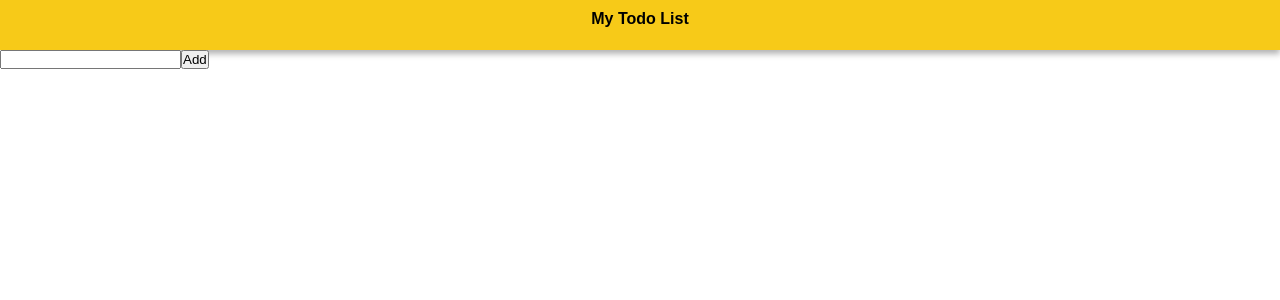
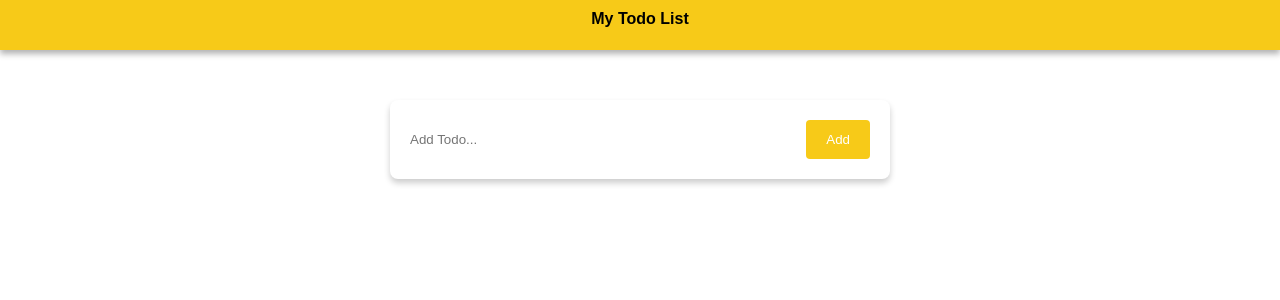
Before and after one commit to Dimitris112/react-todo-testing, a React (Vite) app in the folder todoapp/: page / in a window 1280 px wide. Shown: the top 300 px of the page. Built offline with nearby package versions, Linux system fonts and the light colour scheme.

Commit message:
Add form module css / style form

```diff
--- a/todoapp/src/Components/Form.jsx
+++ b/todoapp/src/Components/Form.jsx
@@ -1,4 +1,5 @@
 import { useState } from "react";
+import styles from "./form.module.css";
 
 export default function Form({ todos, setTodos }) {
   const [todo, setTodo] = useState("");
@@ -9,13 +10,19 @@
     setTodo("");
   }
   return (
-    <form onSubmit={handleSubmit}>
-      <input
-        onChange={(e) => setTodo(e.target.value)}
-        value={todo}
-        type="text"
-      />
-      <button type="submit">Add</button>
+    <form className={styles.todoform} onSubmit={handleSubmit}>
+      <div className={styles.inputContainer}>
+        <input
+          className={styles.moderninput}
+          onChange={(e) => setTodo(e.target.value)}
+          value={todo}
+          type="text"
+          placeholder="Add Todo..."
+        />
+        <button className={styles.modernbutton} type="submit">
+          Add
+        </button>
+      </div>
     </form>
   );
 }
--- /dev/null
+++ b/todoapp/src/Components/form.module.css
@@ -0,0 +1,35 @@
+.todoform {
+    background-color: white;
+    border-radius: 8px;
+    padding: 20px;
+    width: 500px;
+    margin: 0 auto;
+    margin-top: 50px;
+    box-shadow: 0 4px 6px rgba(0, 0, 0, 0.2);
+}
+
+.moderninput {
+    width: 100%;
+    border: none;
+    display: block;
+    color: black;
+    font: size 16px;
+}
+
+.moderninput:focus {
+    outline: none;
+}
+
+.modernbutton {
+    display: inline-block;
+    border: none;
+    border-radius: 4px;
+    background-color: #f7ca18;
+    padding: 12px 20px;
+    color: #ffffff;
+    cursor: pointer;
+}
+
+.inputContainer {
+    display: flex;
+}
```
